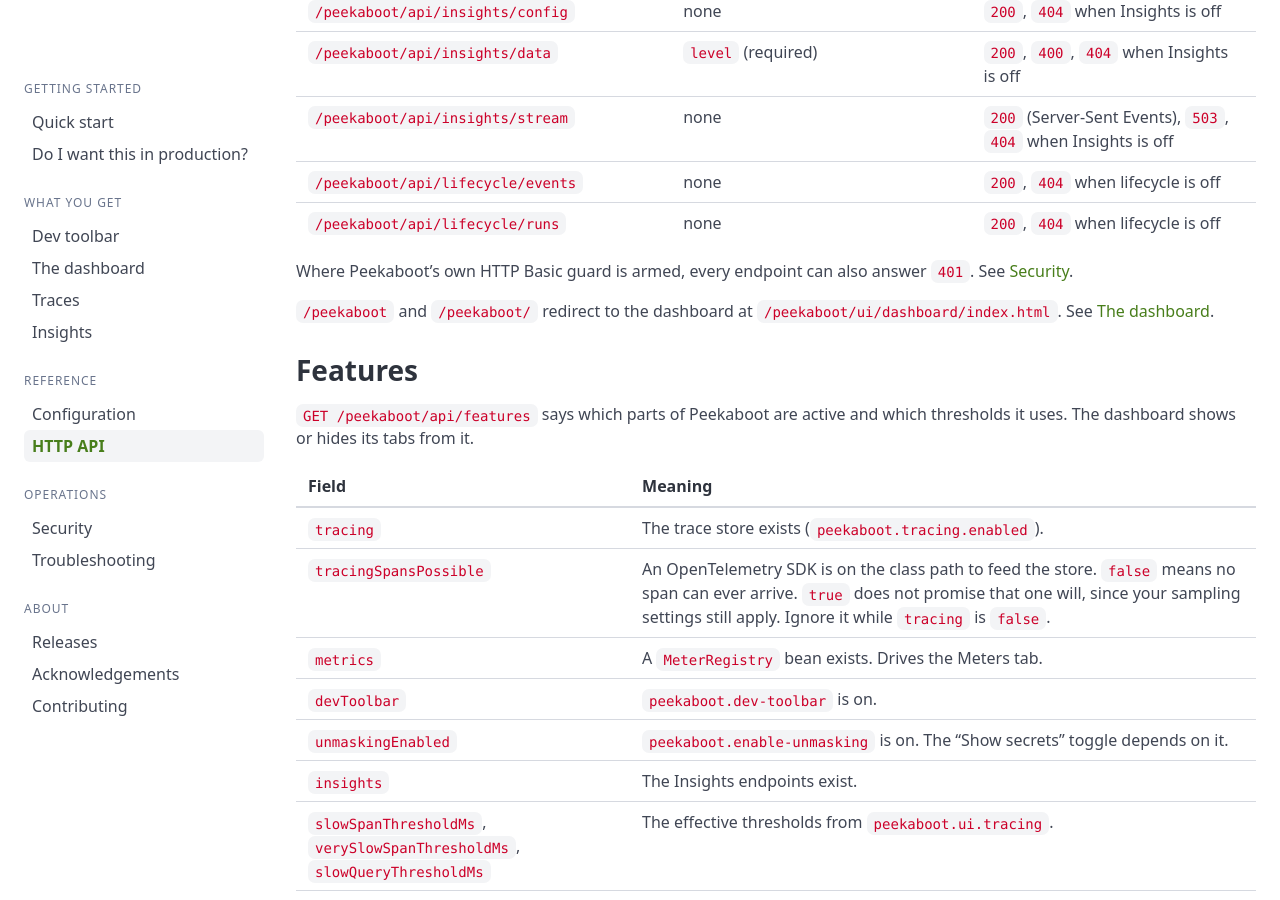
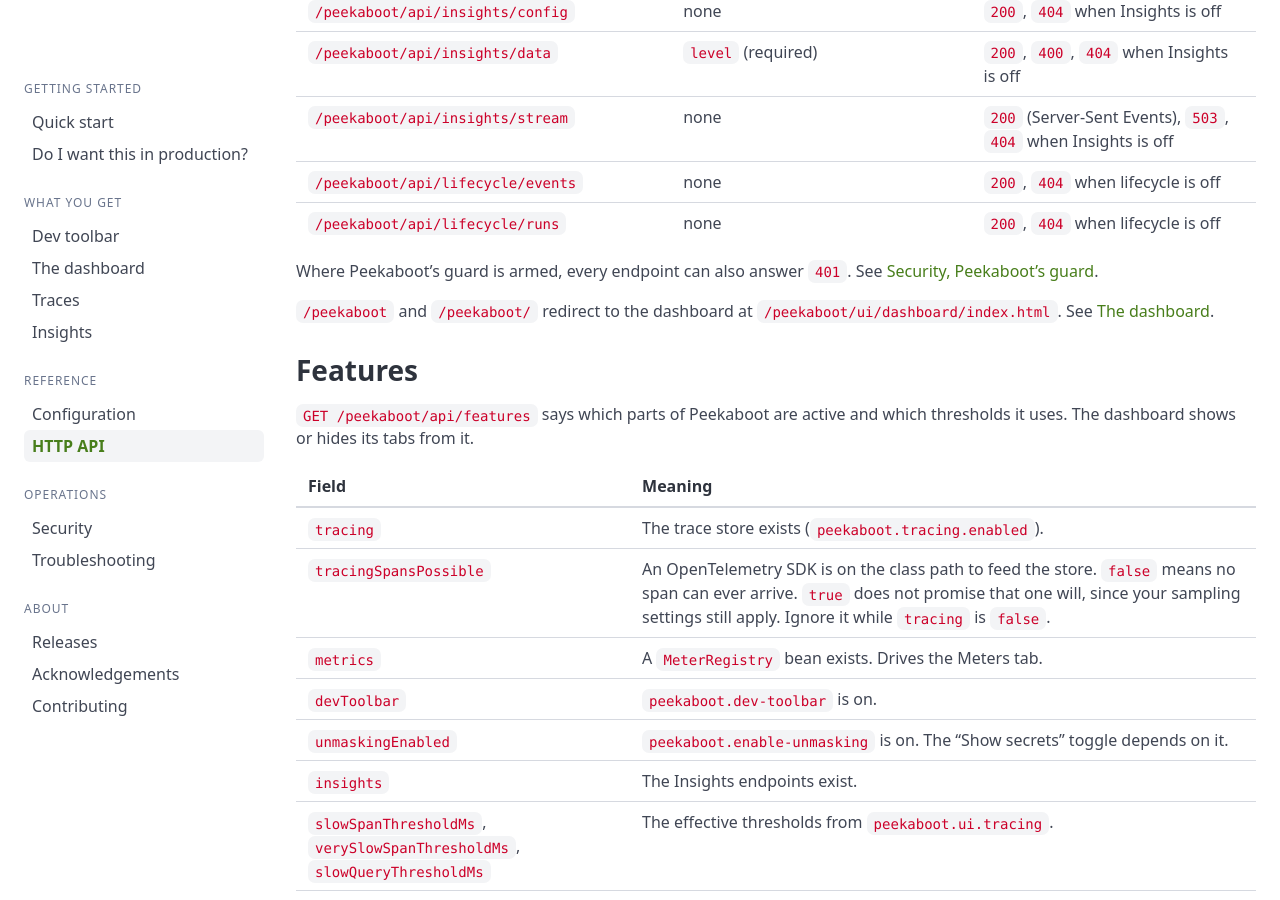
Before and after one commit to peekaboot-org/peekaboot-org.github.io, a Jekyll site: the page built from docs/api.md, in a window 1280 px wide and 900 px high, scrolled down 885 px. Built offline with Jekyll 4.4.1, drawn with Linux system fonts in a browser that asks for light colours.

Commit message:
docs: name the guard one way and fix its anchor

```diff
--- a/docs/api.md
+++ b/docs/api.md
@@ -35,8 +35,8 @@
 | [`/peekaboot/api/lifecycle/events`](#restart-history) | none | `200`, `404` when lifecycle is off |
 | [`/peekaboot/api/lifecycle/runs`](#restart-history) | none | `200`, `404` when lifecycle is off |
 
-Where Peekaboot's own HTTP Basic guard is armed, every endpoint can also answer `401`. See
-[Security]({{ '/docs/security/' | relative_url }}#if-nothing-else-secures-it).
+Where Peekaboot's guard is armed, every endpoint can also answer `401`. See
+[Security, Peekaboot's guard]({{ '/docs/security/' | relative_url }}#peekaboots-guard).
 
 `/peekaboot` and `/peekaboot/` redirect to the dashboard at
 `/peekaboot/ui/dashboard/index.html`. See [The
```
Also changed, not shown: docs/configuration.md (+2 -2 lines), docs/in-production.md (+2 -2 lines), docs/security.md (+7 -6 lines).
